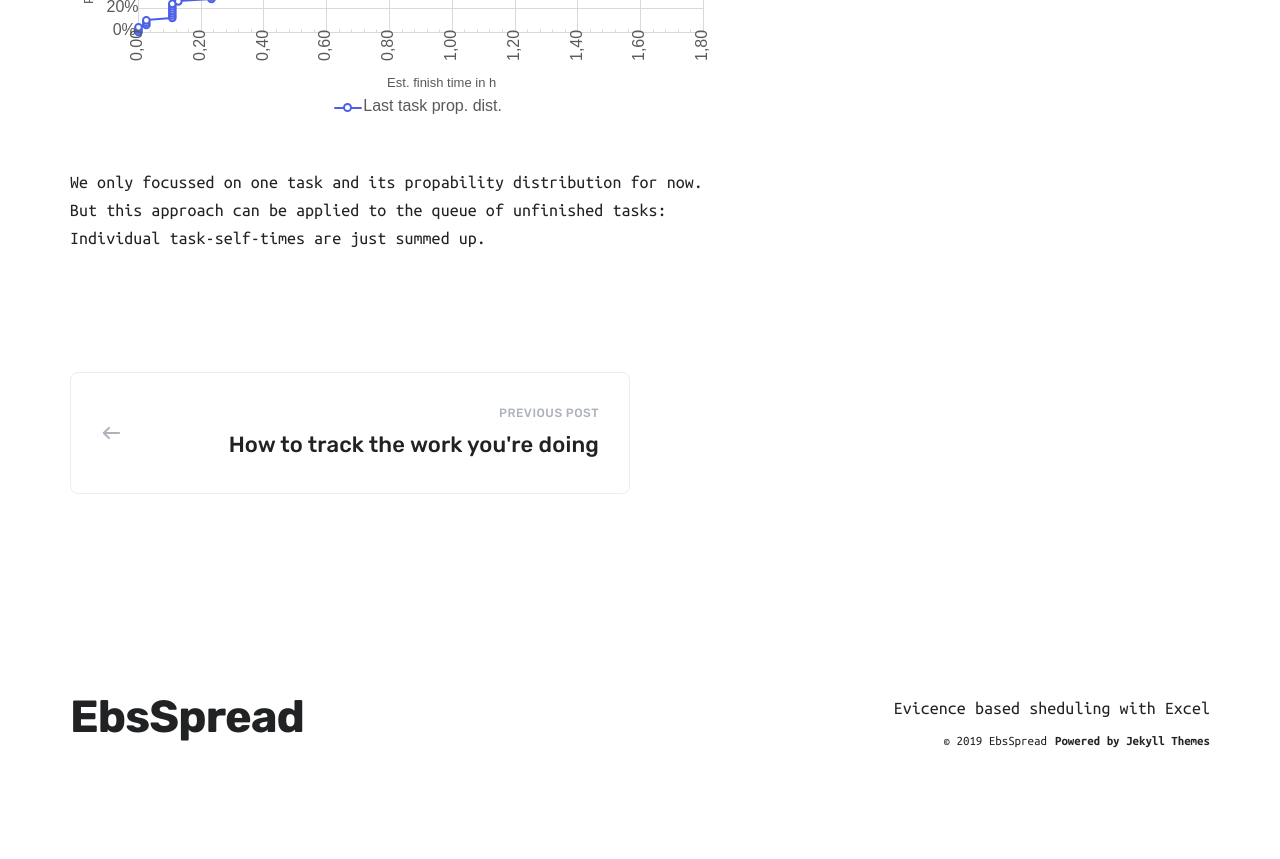
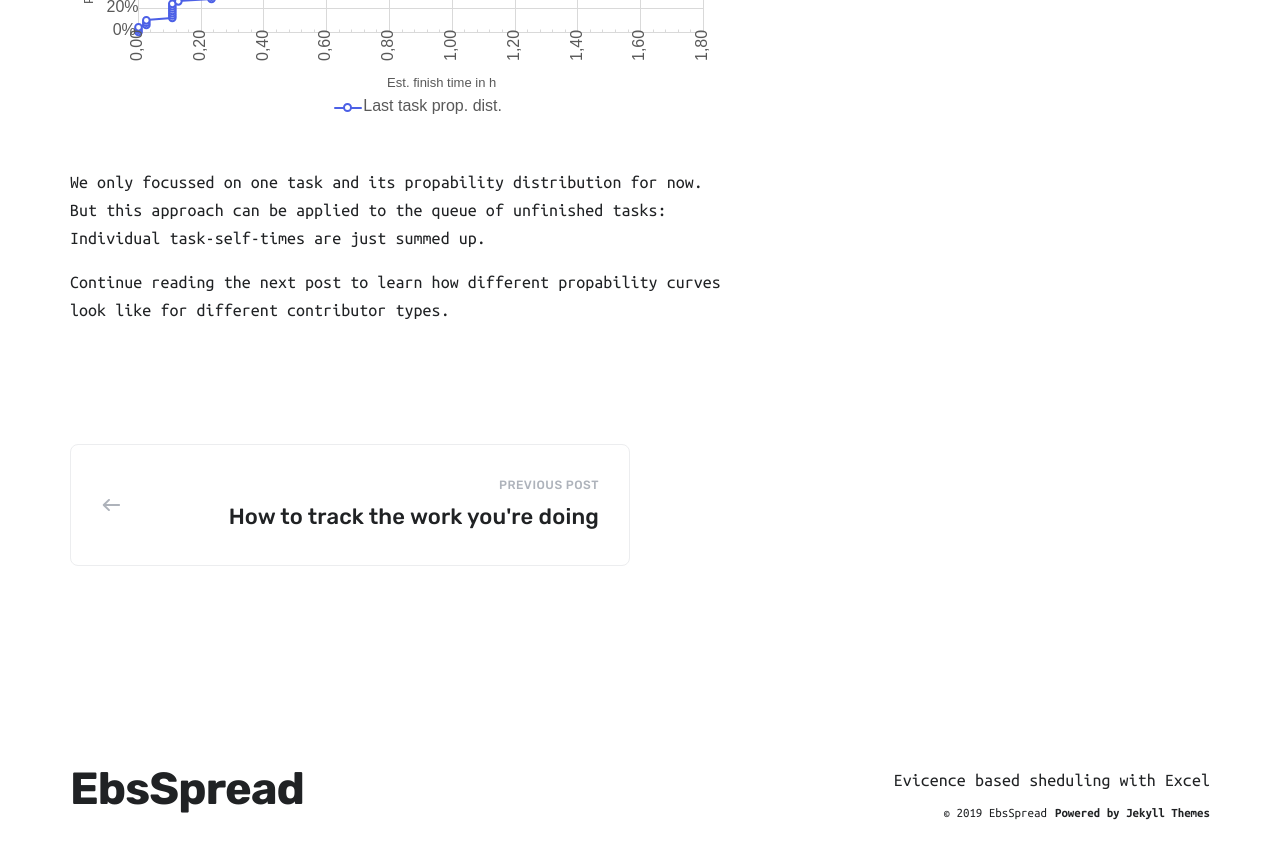
Before and after one commit to chr-wei/ebs_spread, a Jekyll site: the page built from docs/_posts/2019-12-28-ebs-force.md, in a window 1280 px wide and 900 px high, scrolled down 6371 px. Shown: the top 859 px of the window. Built offline with Jekyll 4.4.1, drawn with Linux system fonts in a browser that asks for light colours; nearby versions of some CDN libraries; before the commit the page ends 7199 px from its top, so only the background shows below that.

Commit message:
Add hint on next blog post

```diff
--- a/docs/_posts/2019-12-28-ebs-force.md
+++ b/docs/_posts/2019-12-28-ebs-force.md
@@ -200,3 +200,5 @@ With a bigger ratio pool the propability curve will be more "curvy":
 
 We only focussed on one task and its propability distribution for now.
 But this approach can be applied to the queue of unfinished tasks: Individual task-self-times are just summed up.
+
+Continue reading the next post to learn how different propability curves look like for different contributor types.
```
